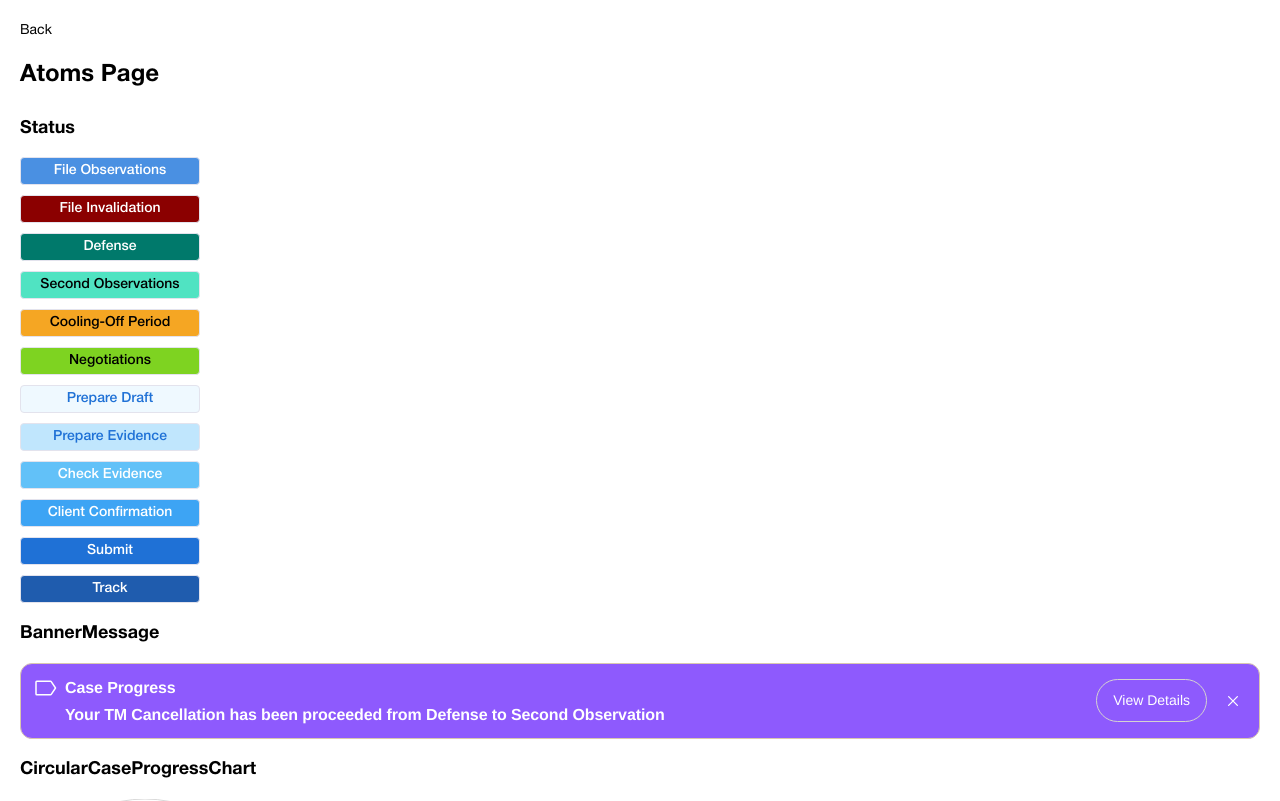
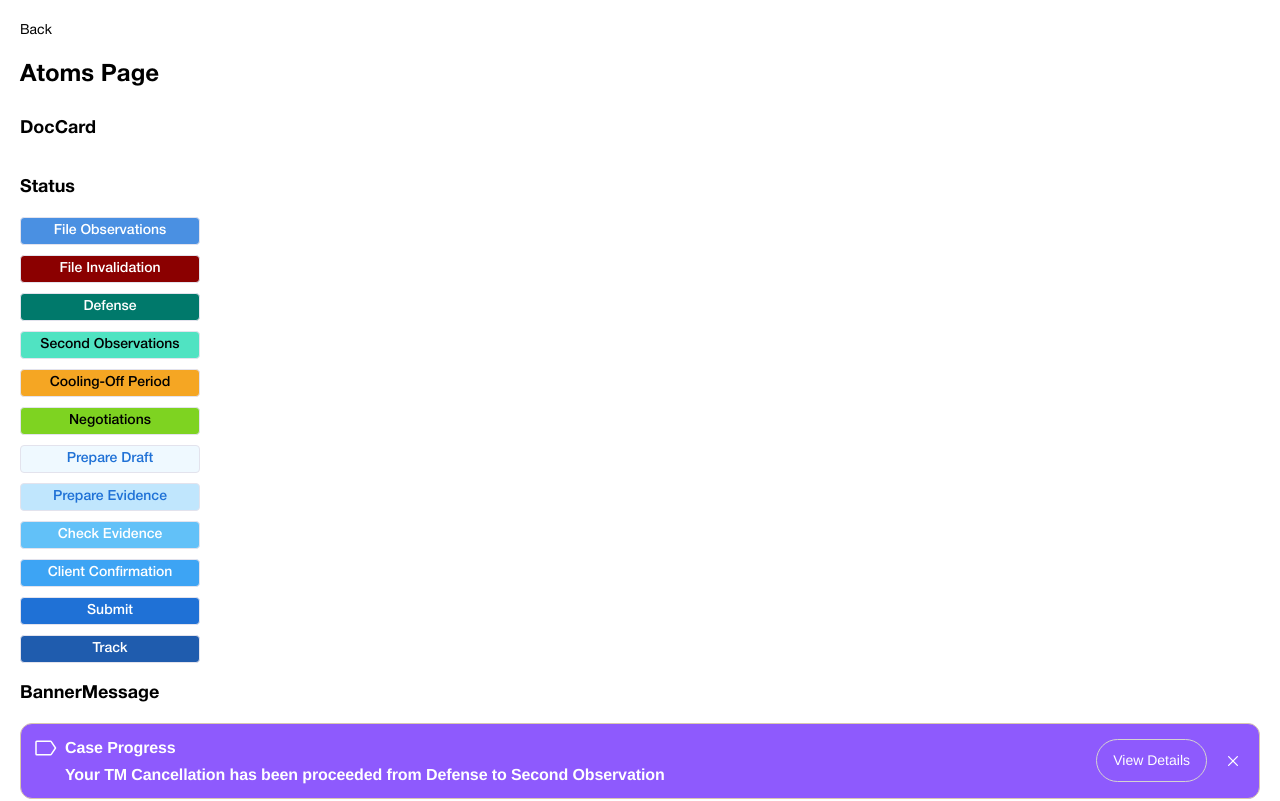
Before and after one commit to ammartafsol/pawel, a Next.js app: page /components/atoms in a window 1280 px wide. Shown: the top 801 px of the page. Built offline with nearby package versions, Linux system fonts and the light colour scheme.

Commit message:
doc card

```diff
--- a/src/app/components/atoms/page.js
+++ b/src/app/components/atoms/page.js
@@ -20,12 +20,17 @@ import classes from "./styles.module.css";
 import CircularCaseProgressChart from "@/components/atoms/CircularCaseProgressChart/CircularCaseProgressChart";
 import BannerMessage from "@/components/atoms/BannerMessage/BannerMessage";
 import Status from "@/components/atoms/Status/Status";
+import DocCard from "@/components/atoms/DocCard/DocCard";
 
 export default function AtomsPage() {
   return (
     <div className={classes.container}>
       <Link href="/components">Back</Link>
       <h1 className={classes.title}>Atoms Page</h1>
+       <div className={classes.content}>
+        <h3 className={classes.subtitle}>DocCard</h3>
+        <DocCard/>
+      </div>
        <div className={classes.content}>
         <h3 className={classes.subtitle}>Status</h3>
         <Status label={'File observations'}/>
@@ -40,8 +45,6 @@ export default function AtomsPage() {
         <Status label={'client confirmation'}/>
         <Status label={'submit'}/>
         <Status label={'track'}/>
-
-
       </div>
       <div className={classes.content}>
         <h3 className={classes.subtitle}>BannerMessage</h3>
--- /dev/null
+++ b/src/components/atoms/DocCard/DocCard.jsx
@@ -0,0 +1,10 @@
+import React from 'react'
+import classes from './DocCard.module.css'
+
+export default function DocCard() {
+  return (
+    <div>
+
+    </div>
+  )
+}
```
Also changed, not shown: public/app-images/doc.svg (added), src/components/atoms/DocCard/DocCard.module.css (added).
